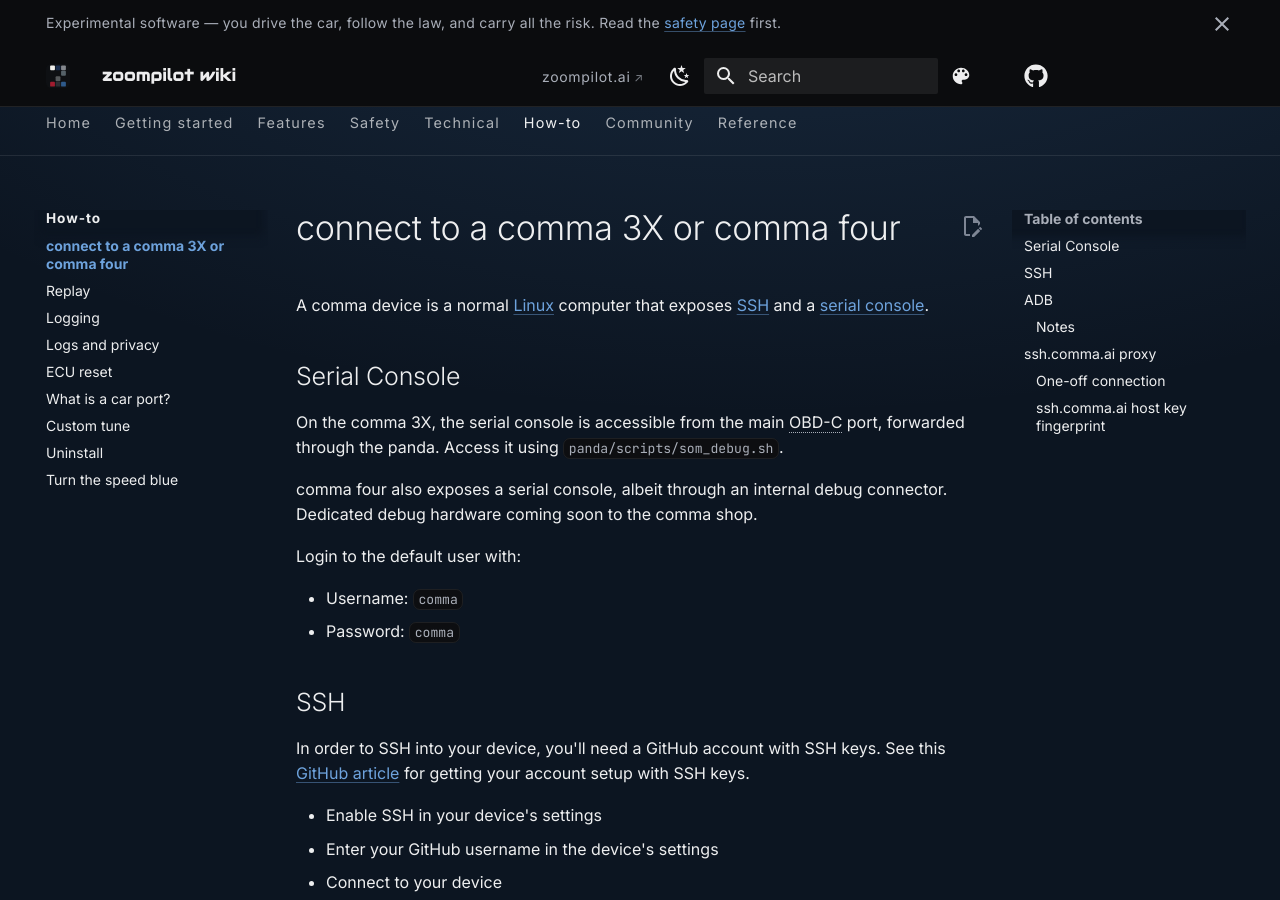
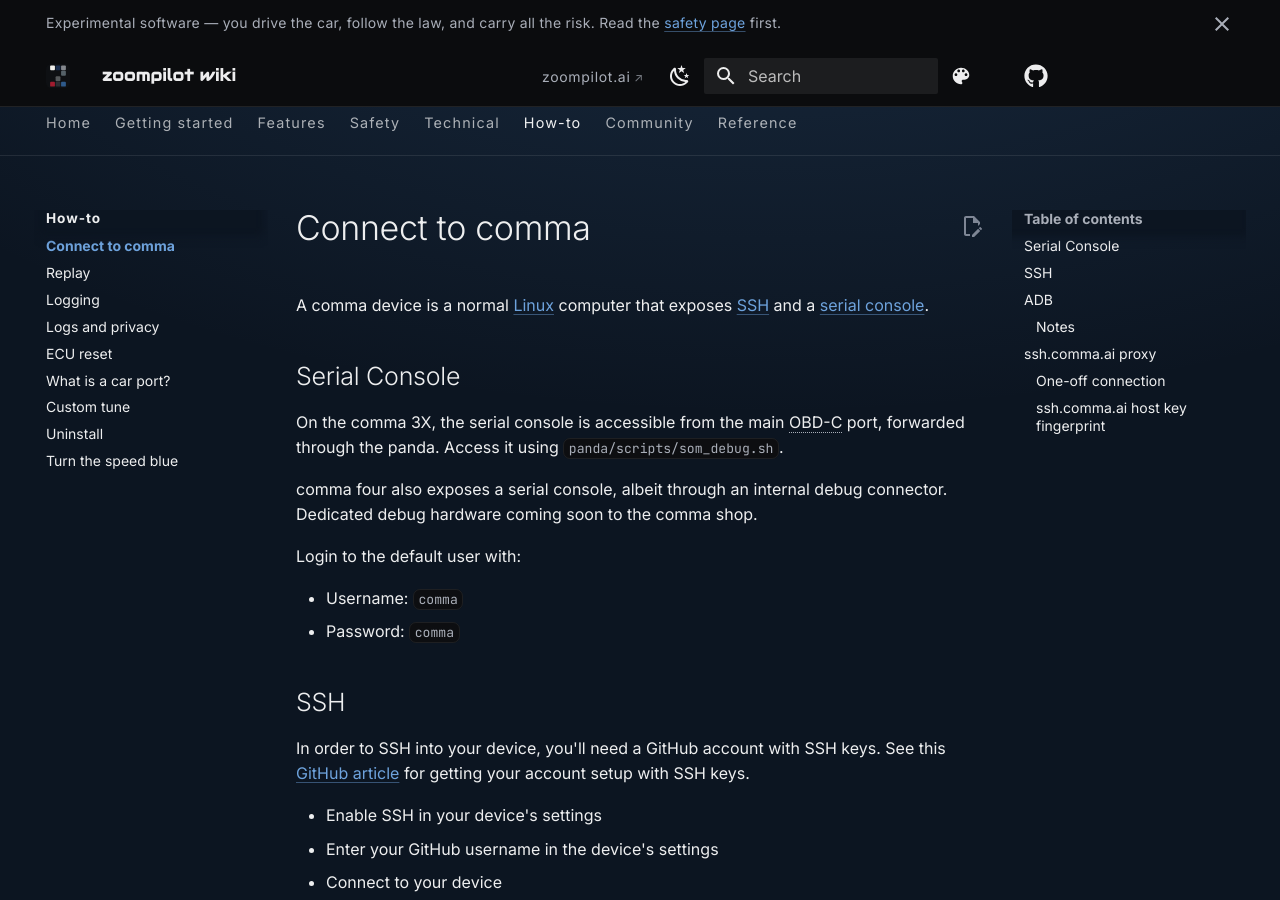
Before and after one commit to mzdnick/zoompilot-wiki, an MkDocs documentation site: the page built from docs/how-to/connect-to-comma.md, in a window 1280 px wide and 900 px high. Built offline with MkDocs 1.6.1 and Material for MkDocs 9.7.7, drawn with Linux system fonts in a browser that asks for light colours; comment, search, counter and statistics services are not loaded.

Commit message:
Update heading in connect-to-comma.md

```diff
--- a/docs/how-to/connect-to-comma.md
+++ b/docs/how-to/connect-to-comma.md
@@ -1,4 +1,4 @@
-# connect to a comma 3X or comma four
+# Connect to comma
 
 A comma device is a normal [Linux](https://github.com/commaai/agnos-builder) computer that exposes [SSH](https://wiki.archlinux.org/title/Secure_Shell) and a [serial console](https://wiki.archlinux.org/title/Working_with_the_serial_console).
 
```
